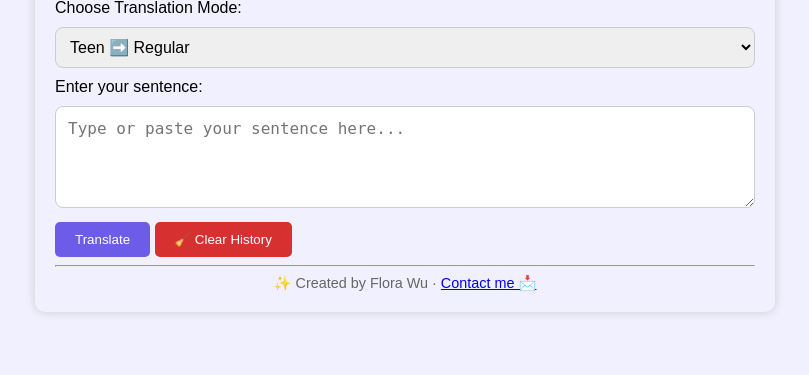
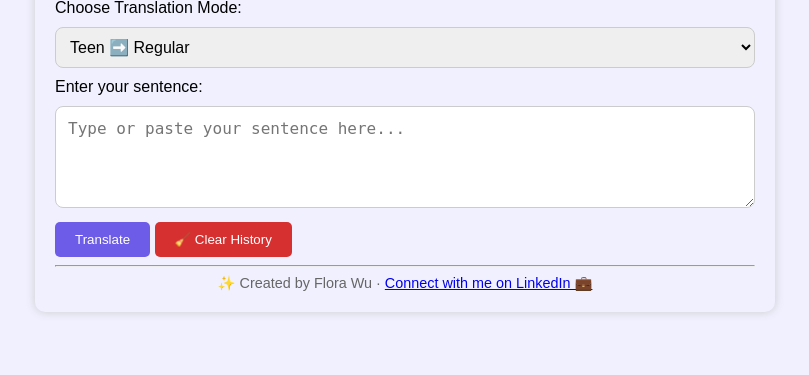
Before and after one commit to florafloraflorawu/teen-translator, a Flask app: page / in a window 1280 px wide. Shown: the part 142-517 px from the top of the page, without its empty margins (235-1044 px from the left). Run offline with Flask 3, Linux system fonts and the light colour scheme.

Commit message:
Update footer to link to LinkedIn instead of email

```diff
--- a/templates/index.html
+++ b/templates/index.html
@@ -101,8 +101,10 @@
 
 <hr>
 <footer style="text-align: center; font-size: 0.9em; color: #666;">
-    ✨ Created by Flora Wu · <a href="wailam.wu@gmail.com">Contact me 📩</a>
+    ✨ Created by Flora Wu · <a href="https://www.linkedin.com/in/floraflorawu/" target="_blank" rel="noopener noreferrer">Connect with me on LinkedIn 💼</a>
+
 </footer>
+
 
 <script>
   document.getElementById("sentence").addEventListener("keydown", function(event) {
```
